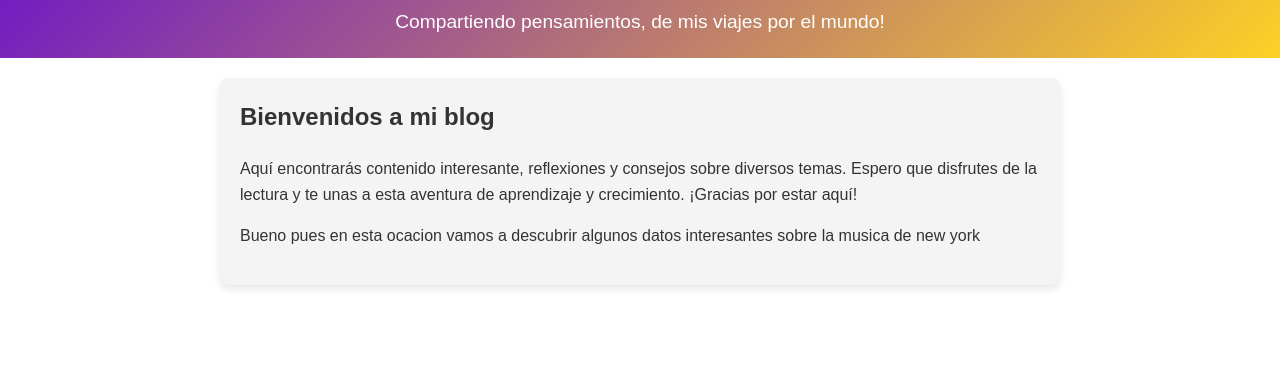
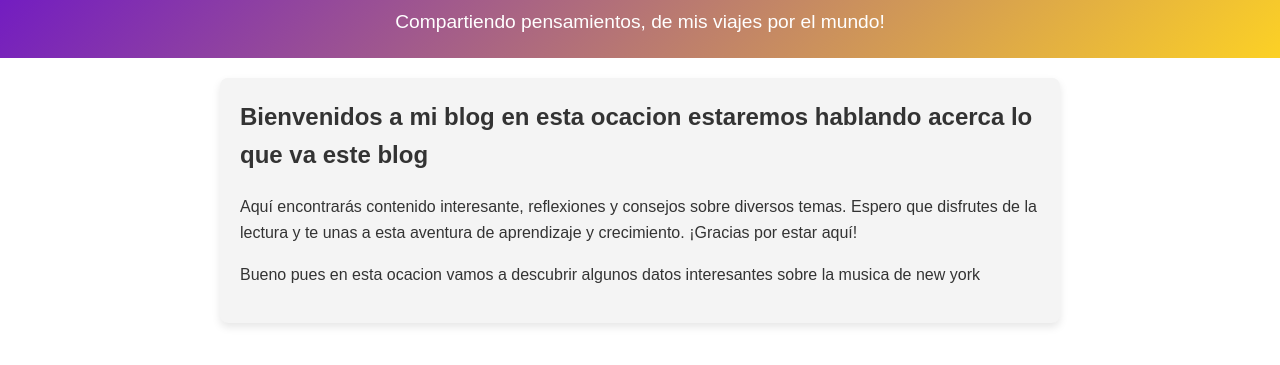
Before and after one commit to RogelioZu/mi_blog, a plain HTML site: page index.html in a window 1280 px wide. Shown: the part 87-452 px from the top of the page. Drawn offline with Linux system fonts and the light colour scheme.

Commit message:
cambio en la presentacion

```diff
--- a/index.html
+++ b/index.html
@@ -13,7 +13,7 @@
     </header>
 
     <section class="intro">
-        <h2>Bienvenidos a mi blog</h2>
+        <h2>Bienvenidos a mi blog en esta ocacion estaremos hablando acerca lo que va este blog</h2>
         <p>Aquí encontrarás contenido interesante, reflexiones y consejos sobre diversos temas. Espero que disfrutes de la lectura y te unas a esta aventura de aprendizaje y crecimiento. ¡Gracias por estar aquí!</p>
         <p>Bueno pues en esta ocacion vamos a descubrir algunos datos interesantes sobre la musica de new york</p>
     </section>
```
